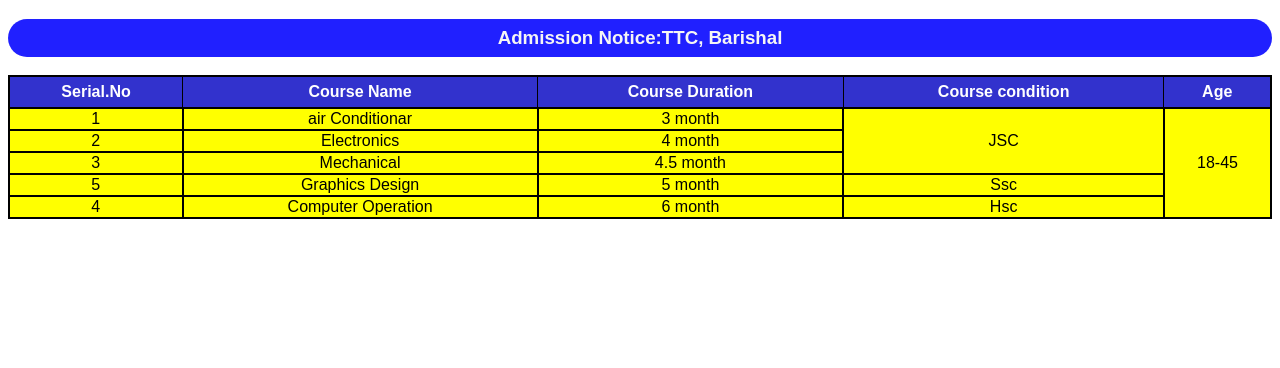
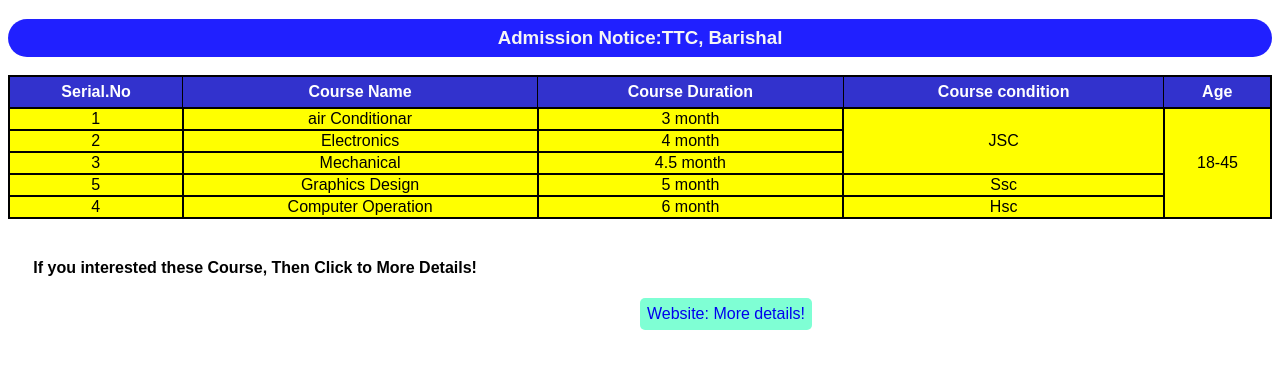
Before and after one commit to Abusayed987/TCC_Bord_Table, a plain HTML site: page index.html in a window 1280 px wide. Drawn offline with Linux system fonts and the light colour scheme.

Commit message:
add TTC link

```diff
--- a/index.html
+++ b/index.html
@@ -46,6 +46,8 @@
             <td>6 month</td>
             <td>Hsc</td>
         </tr>
-    </table>
+    </table><br>
+    <h4>If you interested these Course, Then Click to More Details! </h4>
+    <a id="website" href="http://ttc.barisal.gov.bd/en" target="_blank">Website: More details! </a>
 </body>
 </html>
--- a/style.css
+++ b/style.css
@@ -23,3 +23,28 @@ h3{
     padding: 8px;
     border-radius: 50px;
 }
+h4{
+    margin-left: 2%;
+}
+#website{
+    background-color: aquamarine;
+    padding: 7px;
+    display: inline-block;
+    margin-left: 50%;
+    border-radius: 5px;
+    transition: .3s;
+}
+#website:hover{
+    background-color: rgb(234, 225, 99);
+    transition: .4s;
+    color: blue;
+}
+a{
+    text-decoration: none;
+}
+
+
+a:visited{
+    background-color: darksalmon;
+    color: black;
+}
```
